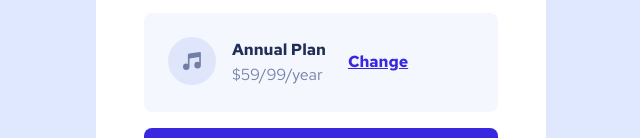
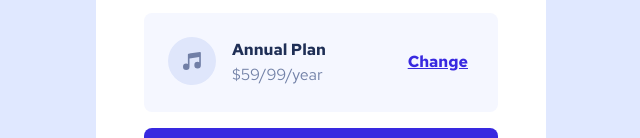
Before and after one commit to Annie-Huang/cube-css, a website: page index.html in a window 1280 px wide. Shown: the part 460-598 px from the top of the page, without its empty margins (319-959 px from the left). Drawn offline with Linux system fonts and the light colour scheme.

Commit message:
Add push-right class

```diff
--- a/index.html
+++ b/index.html
@@ -37,7 +37,7 @@
             <p class="text-neutral-800 fw-black">Annual Plan</p>
             <p>$59/99/year</p>
           </div>
-          <button class="link">Change</button>
+          <button class="link push-right">Change</button>
         </div>
 
         <button class="button" data-type="primary">Process to Payment</button>
--- a/style.css
+++ b/style.css
@@ -120,6 +120,7 @@ h2 {
 }
 
 /* composition */
+
 /* The same as below
 .flow > * + * {
   margin-top: 1em;
@@ -183,6 +184,10 @@ h2 {
   border-radius: 1rem;
 }
 
+.push-right {
+  margin-left: auto;
+}
+
 a,
 .link {
   cursor: pointer;
```
